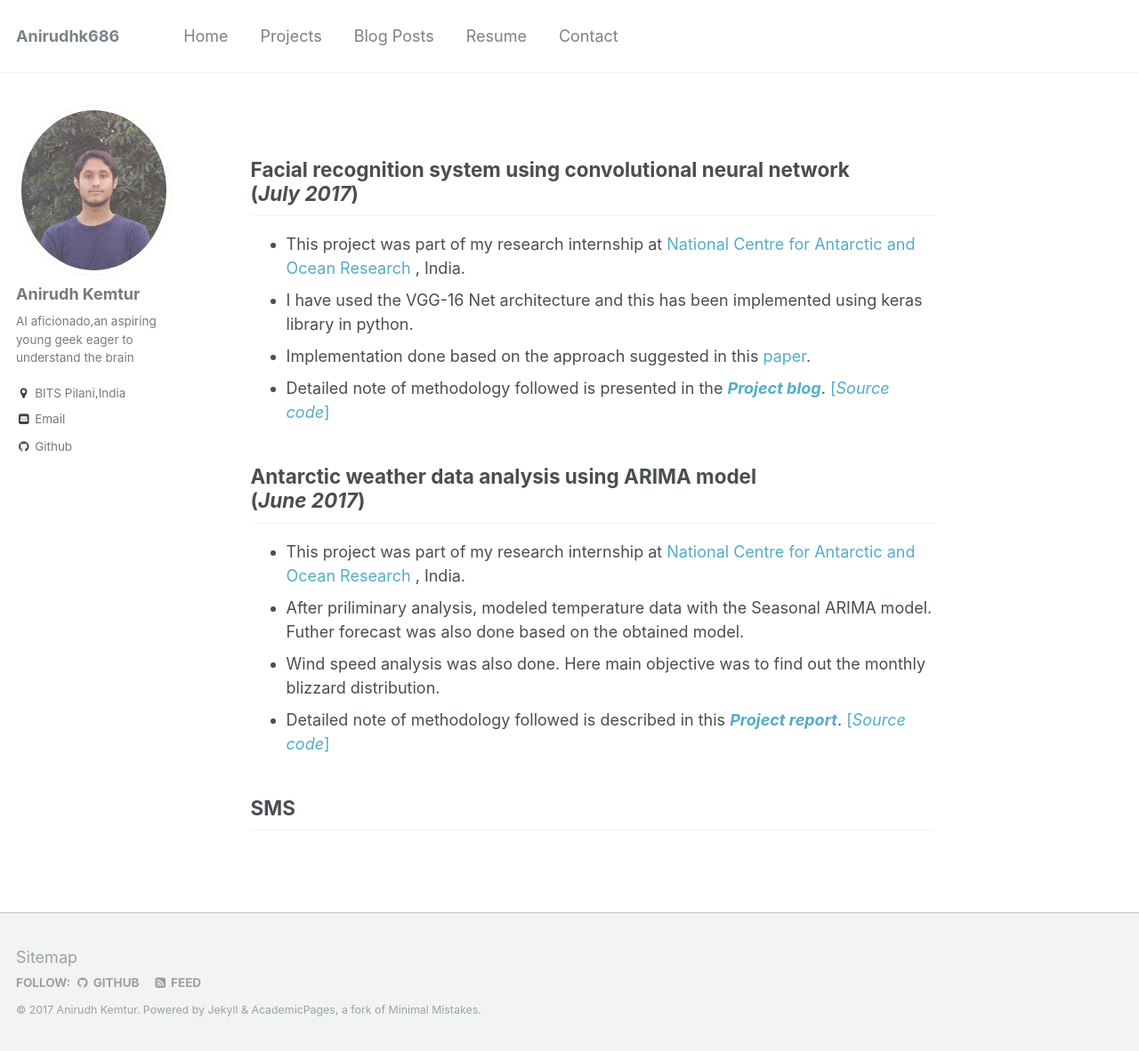
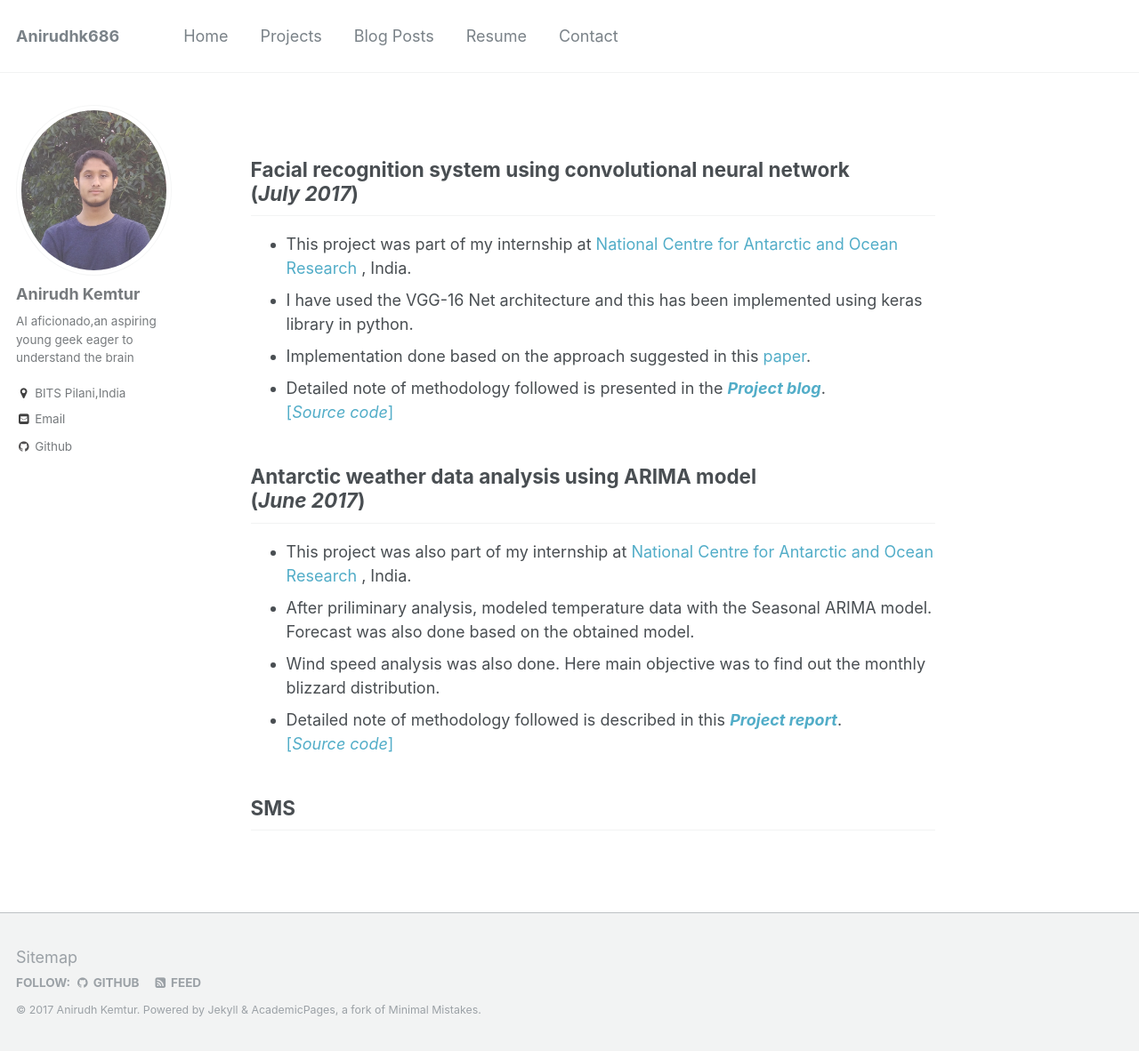
Before and after one commit to anirudhk686/anirudhk686.github.io, a Jekyll site: the page built from _pages/projects.md, in a window 1280 px wide and 1182 px high. Shown: the whole window at 89% size. Built offline with Jekyll 4.4.1, drawn with Linux system fonts in a browser that asks for light colours.

Commit message:
Update projects.md

```diff
--- a/_pages/projects.md
+++ b/_pages/projects.md
@@ -7,17 +7,16 @@ fullwidth: true
 redirect_from:
 ---
 ## Facial recognition system using convolutional neural network <br>(_July 2017_)
-* This project was part of my research internship at [National Centre for Antarctic and Ocean Research](http://www.ncaor.gov.in/) , India.
+* This project was part of my internship at [National Centre for Antarctic and Ocean Research](http://www.ncaor.gov.in/) , India.
 * I have used the VGG-16 Net architecture and this has been implemented using keras library in python.
 * Implementation done based on the approach suggested in this [paper](http://www.robots.ox.ac.uk/~vgg/publications/2015/Parkhi15/parkhi15.pdf).
-* Detailed note of methodology followed is presented in the [**_Project blog_**](https://anirudhk686.github.io/facial_recognition/).
-[[_Source code_]](https://github.com/anirudhk686/facial_recognition)
+* Detailed note of methodology followed is presented in the [**_Project blog_**](https://anirudhk686.github.io/facial_recognition/).<br>[[_Source code_]](https://github.com/anirudhk686/facial_recognition)
 
 ## Antarctic weather data analysis using ARIMA model <br>(_June 2017_)
-* This project was part of my research internship at [National Centre for Antarctic and Ocean Research](http://www.ncaor.gov.in/) , India.
-* After priliminary analysis, modeled temperature data with the Seasonal ARIMA model. Futher forecast was also done based on the obtained model.
+* This project was also part of my internship at [National Centre for Antarctic and Ocean Research](http://www.ncaor.gov.in/) , India.
+* After priliminary analysis, modeled temperature data with the Seasonal ARIMA model. Forecast was also done based on the obtained model.
 * Wind speed analysis was also done. Here main objective was to find out the monthly blizzard distribution.
-* Detailed note of methodology followed is described in this [**_Project report_**](https://github.com/anirudhk686/weather_data_analysis/blob/master/Final_report.pdf).
+* Detailed note of methodology followed is described in this [**_Project report_**](https://github.com/anirudhk686/weather_data_analysis/blob/master/Final_report.pdf).<br>
 [[_Source code_]](https://github.com/anirudhk686/weather_data_analysis)
 
 ## SMS
```
